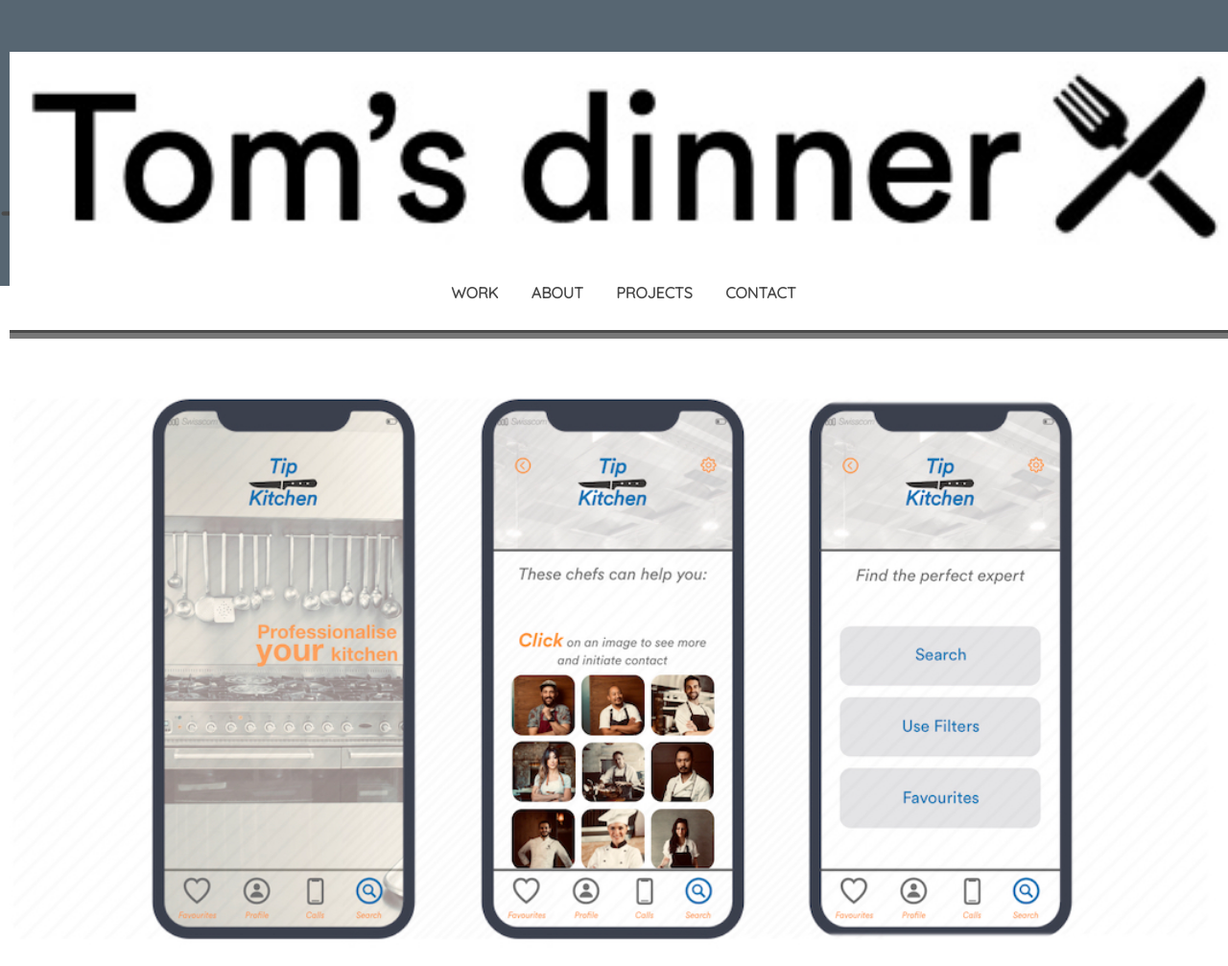
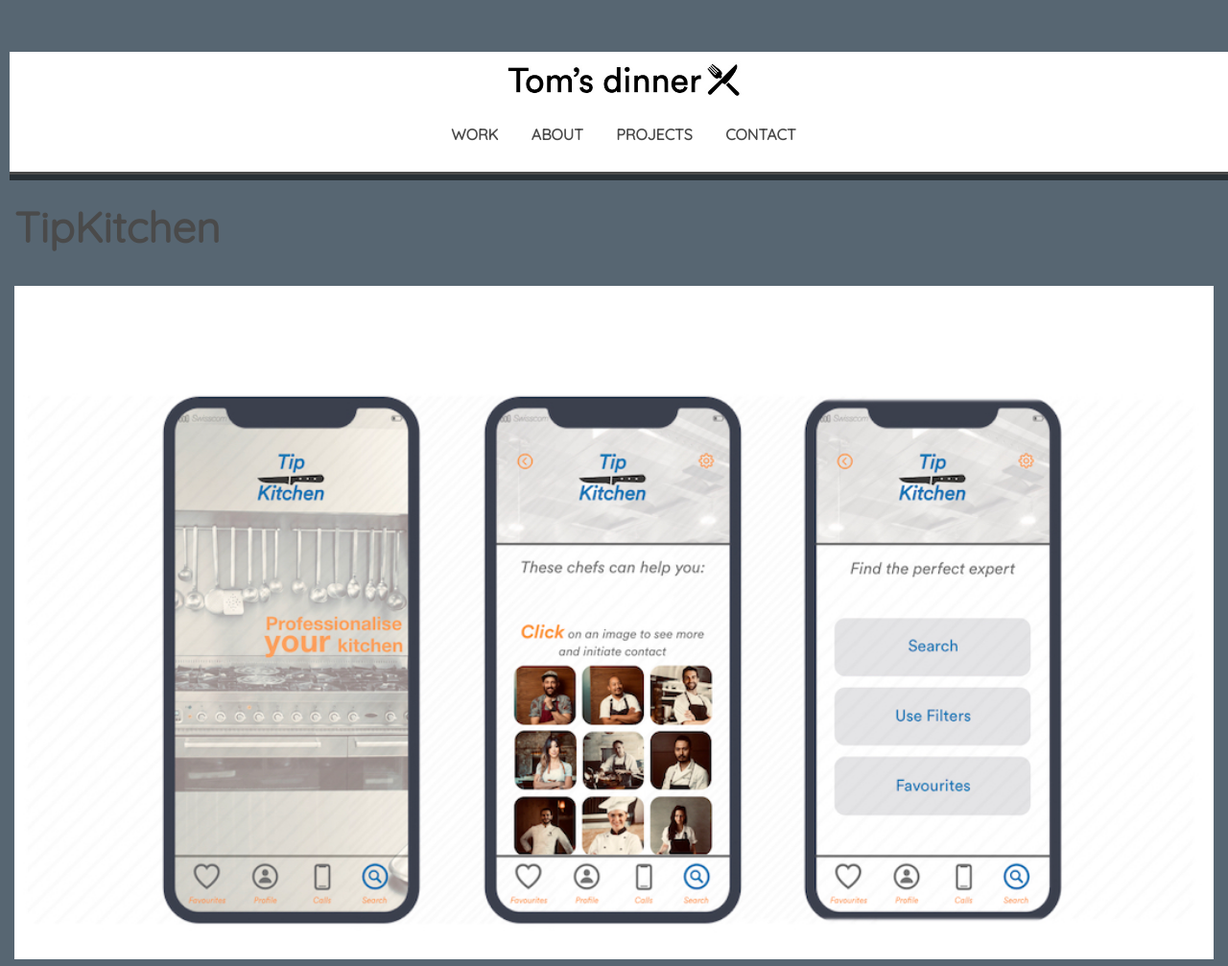
Before and after one commit to Tommplay/portfolio-website, a plain HTML site: page tipkitchen.html in a window 1280 px wide. Shown: the top 1007 px of the page at 96% size. Drawn offline with nearby package versions, Linux system fonts and the light colour scheme.

Commit message:
added tipkitchen.html
added container to sections

```diff
--- a/tipkitchen.html
+++ b/tipkitchen.html
@@ -26,12 +26,12 @@
 
 <body>
   <header>
-    <div>
+    <div class="container">
       <a href="#"></a>
     </div>
     <div>
       <div>
-        <img src="img/logo/tomsdinnerlogov1.jpg" alt="Tom Mansfield">
+        <img src="img/logo/tomsdinnerlogov1.jpg" class="logo" alt="Tom Mansfield">
         <nav>
           <ul>
             <li><a href="index.html">Work</a></li>
@@ -45,13 +45,13 @@
   </header>
   <main id="projects">
     <a href="#projects"></a>
-    <div>
+    <div class="container">
       <div>
         <h1>TipKitchen
         </h1>
       </div>
     </div>
-    <div>
+    <div class="container">
       <div>
         <picture>
           <source srcset="img/projects/tipkitchen/portfolio_tipkitchen.001.jpeg" media="(max-width:767px)">
@@ -122,7 +122,7 @@
   </main>
   <footer id="contact">
     <a href="#contact"></a>
-    <div>
+    <div class="container">
       <h2>Get in Touch</h2>
       <p>
         Do you like my work and want to discuss opportunities?</p>
@@ -135,7 +135,7 @@
       <div>
         <!--Social Media Layout and Placeholders-->
         <ul>
-              <li><a href="https://www.linkedin.com/in/thomas-mansfield-07654921/" target="_blank">
+          <li><a href="https://www.linkedin.com/in/thomas-mansfield-07654921/" target="_blank">
               <img src="img/socialmedia/linkedin.png" class="social-icon">
             </a></li>
           <li><a href="https://www.behance.net/gallery/133209223/TipKitchen-UX?tracking_source=search_projects_recommended%7CTipKitchen" target="_blank">
```
